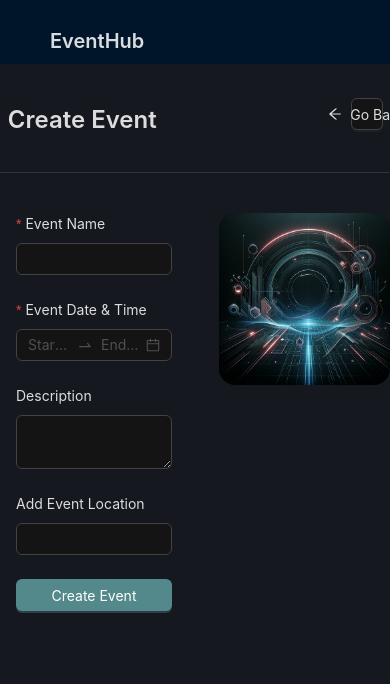
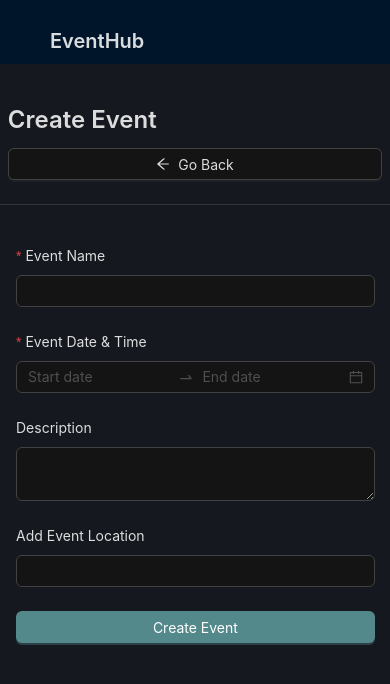
Before and after one commit to Durgesh2601/EventHub, a React (Create React App) app: page /create-event in a window 390 px wide. Shown: the top 684 px of the page. Built offline with nearby package versions, Linux system fonts and the light colour scheme.

Commit message:
fix: responsiveness

```diff
--- a/src/components/EventComponents/EventHeader.jsx
+++ b/src/components/EventComponents/EventHeader.jsx
@@ -18,7 +18,7 @@ const EventHeader = () => {
         <Col>
           <Title level={3}>Create Event</Title>
         </Col>
-        <Col span={2}>
+        <Col xs={24} sm={6} md={6} lg={4}>
           <Button
             icon={<ArrowLeftOutlined />}
             style={{ width: "100%" }}
--- a/src/components/EventComponents/index.jsx
+++ b/src/components/EventComponents/index.jsx
@@ -16,7 +16,7 @@ const EventForm = ({ onFinish, onFinishFailed }) => {
           style={{ width: "100%" }}
         >
           <Row justify="space-between">
-            <Col span={10}>
+            <Col xs={23} sm={23} md={10}>
               <Form.Item
                 label="Event Name"
                 name="eventName"
@@ -59,7 +59,7 @@ const EventForm = ({ onFinish, onFinishFailed }) => {
                 </Button>
               </Form.Item>
             </Col>
-            <Col span={11}>
+            <Col xs={0} sm={0} md={11}>
               <Image
                 src={PlaceHolderImg}
                 alt="img"
```
